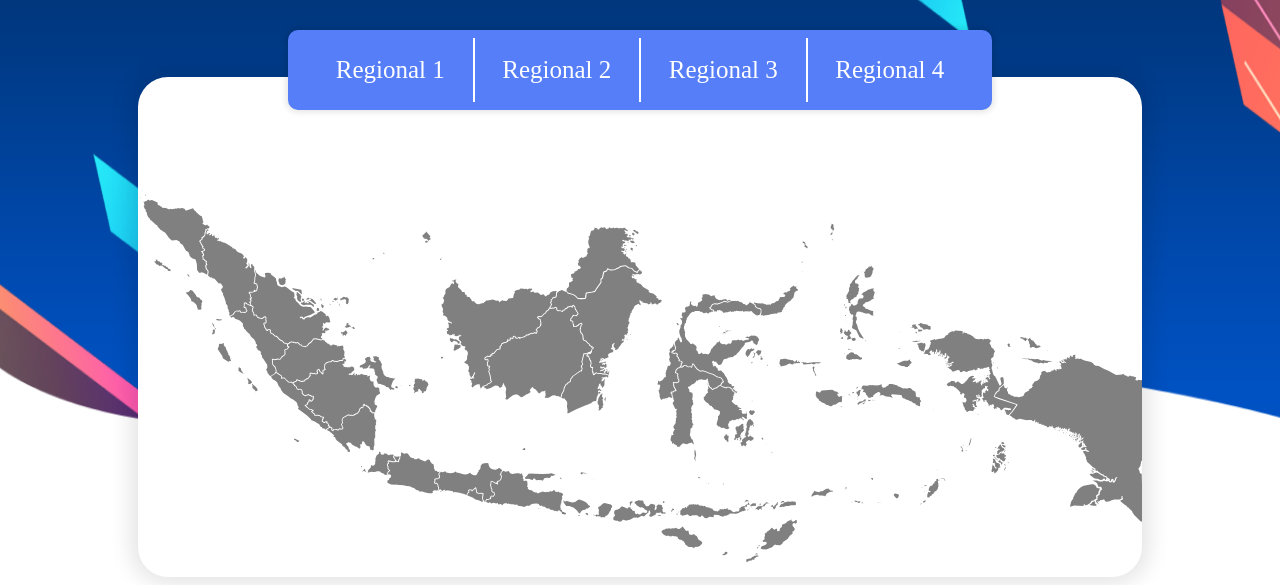
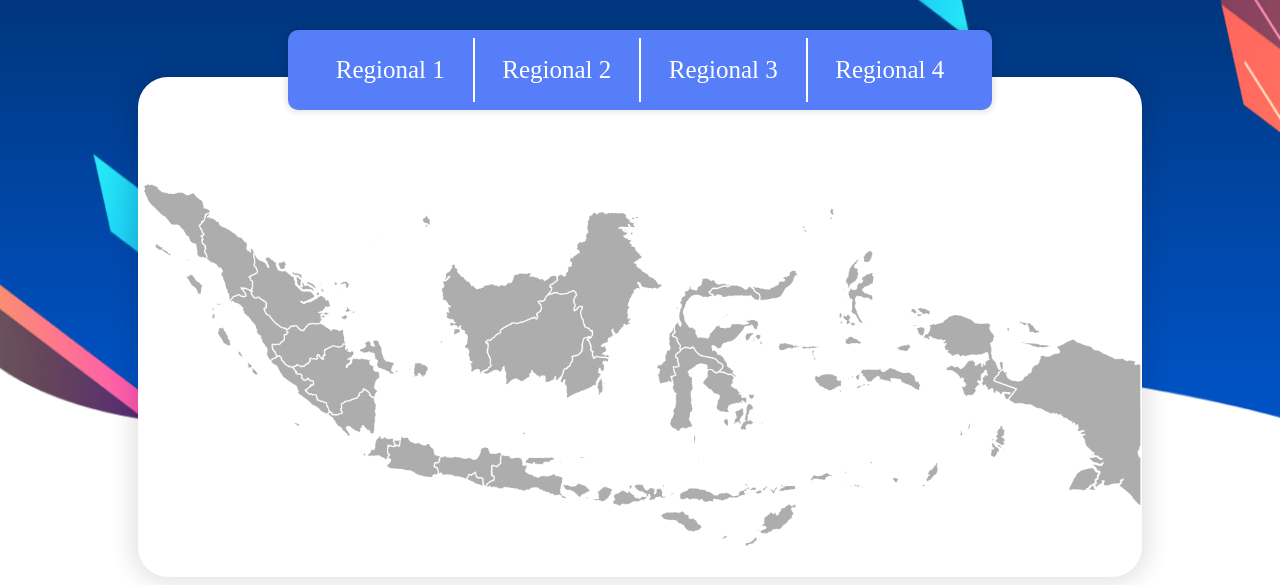
Before and after one commit to hideyatsu/hideyatsu.github.io, a plain HTML site: page index.html in a window 1280 px wide. Shown: the part 215-800 px from the top of the page. Drawn offline with nearby package versions, Linux system fonts and the light colour scheme.

Commit message:
add regional maps

```diff
--- a/index.html
+++ b/index.html
@@ -162,7 +162,9 @@
           </p>
         </div>
         <div class="col-12 content">
-          <div class="content-map" id="mapping"></div>
+          <div class="content-map" id="mapping">
+            <img src="assets/images/id.png" alt="" id="maps">
+          </div>
           <div class="button-map">
             <div class="navigation-regional" id="regionalOne">Regional 1</div>
             <span class="vertical-line"></span>
@@ -205,27 +207,38 @@
         $("#regionalThree").on("click", regionalThree);
         $("#regionalFour").on("click", regionalFour);
         // console.log(config["region1"]);
-        let map = $("#mapping").vectorMap({
-          map: "indonesia-adm1_merc",
-          backgroundColor: "none",
-          zoomButtons: false,
-          zoomMin: 1,
-          zoomMax: 1,
-          focusOn: {
-            x: 0.5,
-            y: 0.5,
-            scale: 0.9,
-          },
-          regionStyle: {
-            initial: {
-              fill: "gray",
-            },
-            hover: {
-              fill: "#FFA25D",
-            },
-            "stroke-width": 10,
-          },
-        });
+
+        $("#regionalOne").hover(
+          function() {
+            $("#maps").prop('src', 'assets/images/id reg 1.png');
+          }, function() {
+            $("#maps").prop('src', 'assets/images/id.png');
+          }
+        );
+
+        $("#regionalTwo").hover(
+          function() {
+            $("#maps").prop('src', 'assets/images/id reg 2.png');
+          }, function() {
+            $("#maps").prop('src', 'assets/images/id.png');
+          }
+        );
+
+        $("#regionalThree").hover(
+          function() {
+            $("#maps").prop('src', 'assets/images/id reg 3.png');
+          }, function() {
+            $("#maps").prop('src', 'assets/images/id.png');
+          }
+        );
+
+        $("#regionalFour").hover(
+          function() {
+            $("#maps").prop('src', 'assets/images/id reg 4.png');
+          }, function() {
+            $("#maps").prop('src', 'assets/images/id.png');
+          }
+        );
       });
 
       function getData(data) {
--- a/style.css
+++ b/style.css
@@ -133,6 +133,12 @@ div#listRegionalApp::-webkit-scrollbar-track-piece {
   background: white;
 }
 
+#maps {
+  max-width: 100%;
+  max-height: 100%;
+}
+
+
 /* div#listRegionalApp::-webkit-scrollbar-button:end:increment {
   display: block;
   background: transparent;
```
Also changed, not shown: assets/images/id reg 1.png (added), assets/images/id reg 2.png (added), assets/images/id reg 3.png (added), assets/images/id reg 4.png (added), assets/images/id.png (added).
